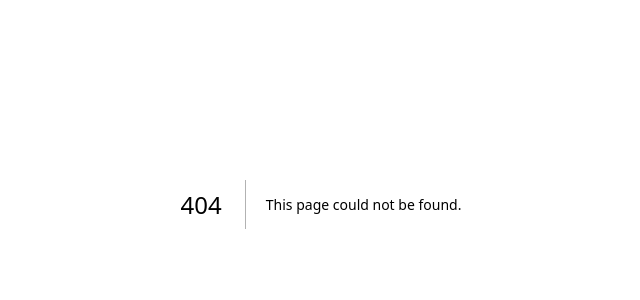
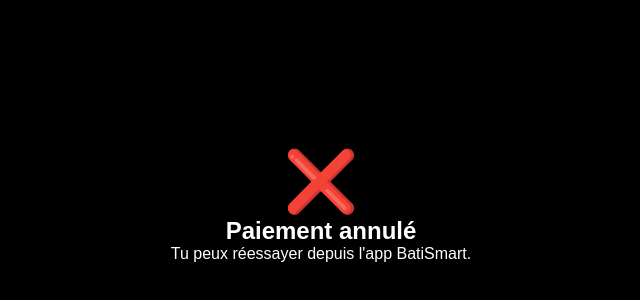
Before and after one commit to claudevr78-stack/batismart-backend, a Next.js app: page /cancel in a window 1280 px wide. Before the commit this address had no page. Shown: the part 196-496 px from the top of the page, without its empty margins (319-959 px from the left). Built offline with nearby package versions, Linux system fonts and the light colour scheme.

Commit message:
Ajout pages success et cancel

```diff
--- /dev/null
+++ b/pages/cancel.js
@@ -0,0 +1,9 @@
+export default function Cancel() {
+  return (
+    <div style={{ background: '#000', color: '#fff', height: '100vh', display: 'flex', flexDirection: 'column', alignItems: 'center', justifyContent: 'center', fontFamily: 'Arial' }}>
+      <h1 style={{ fontSize: 60 }}>❌</h1>
+      <h2>Paiement annulé</h2>
+      <p>Tu peux réessayer depuis l'app BatiSmart.</p>
+    </div>
+  );
+}
```
Also changed, not shown: 1 other file (tests, documents, lock files or other folders).
